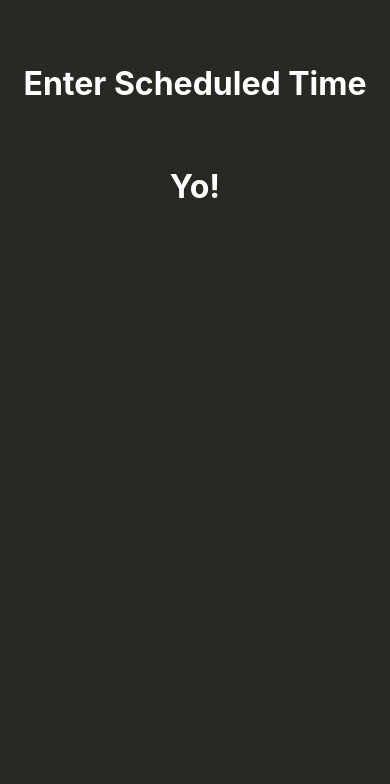
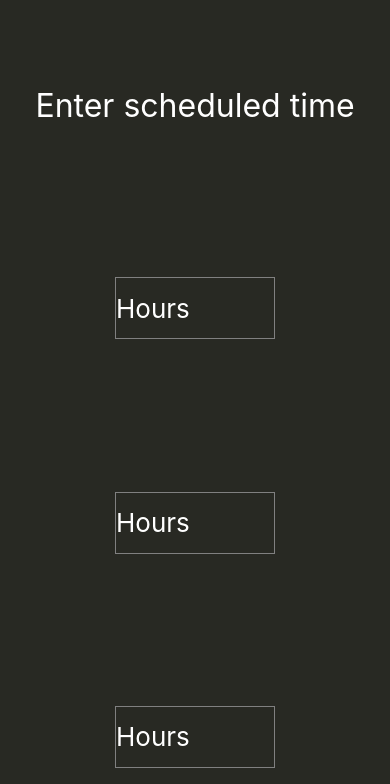
Before and after one commit to jethrodaniel/productivity, a React Native app: screen / in a window 390 px wide. Shown: the top 784 px of the page. Built offline with nearby package versions, Linux system fonts and the light colour scheme.

Commit message:
center layout, upgrade react

```diff
--- a/App.js
+++ b/App.js
@@ -1,30 +1,65 @@
-import React from 'react';
+import React, { Component } from 'react';
 import {
   StyleSheet,
   Text,
-  View } from 'react-native';
+  TextInput,
+  View
+} from 'react-native';
 
 const Header = (props) => (
   <Text style={styles.header}>{props.message}</Text>
 );
 
-class InputPage extends React.Component {
+export class HourInput extends Component {
+  constructor(props) {
+    super(props);
+    this.state = { text: '' };
+  }
+
   render() {
     return (
-      <View style={styles.container}>
-        <Header message="Enter Scheduled Time" />
-        <Text style={styles.header}>Yo!</Text>
+      <View>
+        <TextInput
+          style={{width: 160, height: 62, borderColor: 'gray', borderWidth: 1, color: 'white', fontSize: 26}}
+          onChangeText={(text) => this.setState({text})}
+          value={this.state.text}
+          placeholder="Hours"
+          keyboardType="numeric"
+          returnKeyType="next"
+        />
       </View>
     );
   }
 }
 
+class InputPage extends React.Component {
+  render() {
+    return (
+      <View style={{
+        alignItems: 'center',
+        flexDirection: 'column',
+        justifyContent: 'space-around',
+        flex: 1
+      }}>
+
+        <View>
+          <Text style={{color: 'white', fontSize: 32}}>
+            Enter scheduled time
+          </Text>
+        </View>
+          <HourInput/>
+          <HourInput/>
+          <HourInput/>
+      </View>
+    );
+  }
+}
 
 export default class App extends React.Component {
   render() {
     return (
       <View style={styles.app}>
-        <InputPage />
+        <InputPage/>
       </View>
     );
   }
@@ -34,15 +69,14 @@ const styles = StyleSheet.create({
   app: {
     flex: 1,
     backgroundColor: '#282923',
-  },
-  container: {
-    alignItems: 'center',
-    justifyContent: 'center',
+    paddingTop: 10,
   },
   header: {
     marginTop: 64,
     color: 'white',
-    fontSize: 32,
-    fontWeight: 'bold'
+    fontSize: 64,
+    fontWeight: 'bold',
+    flex: 3,
+    backgroundColor: 'yellow'
   }
 });
```
Also changed, not shown: package.json (+8 -6 lines), 1 other file (tests, documents, lock files or other folders).
